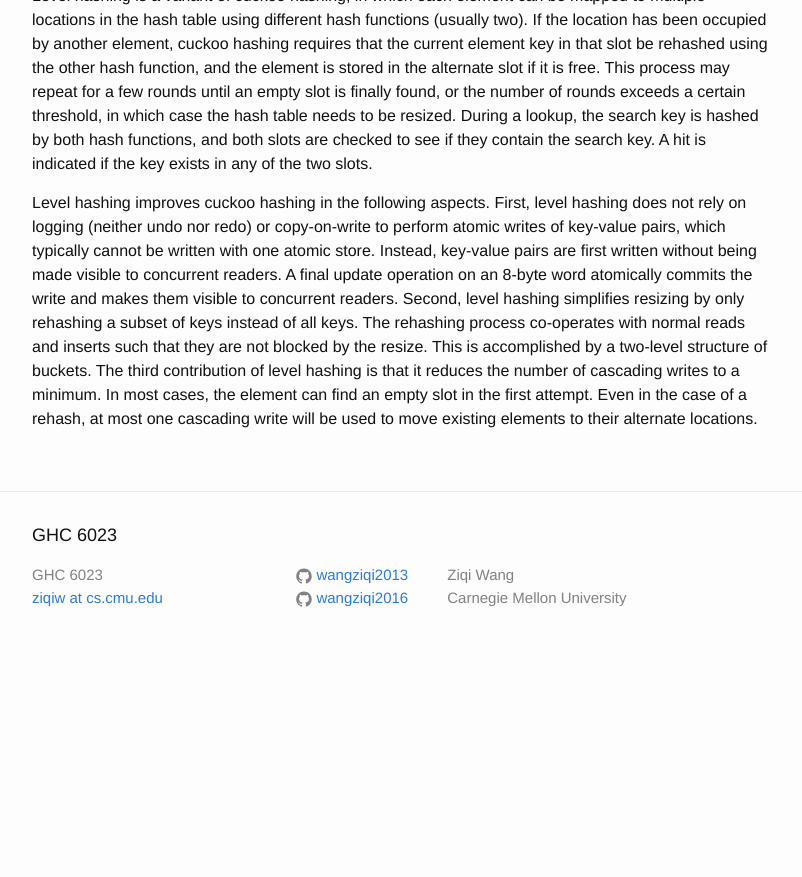
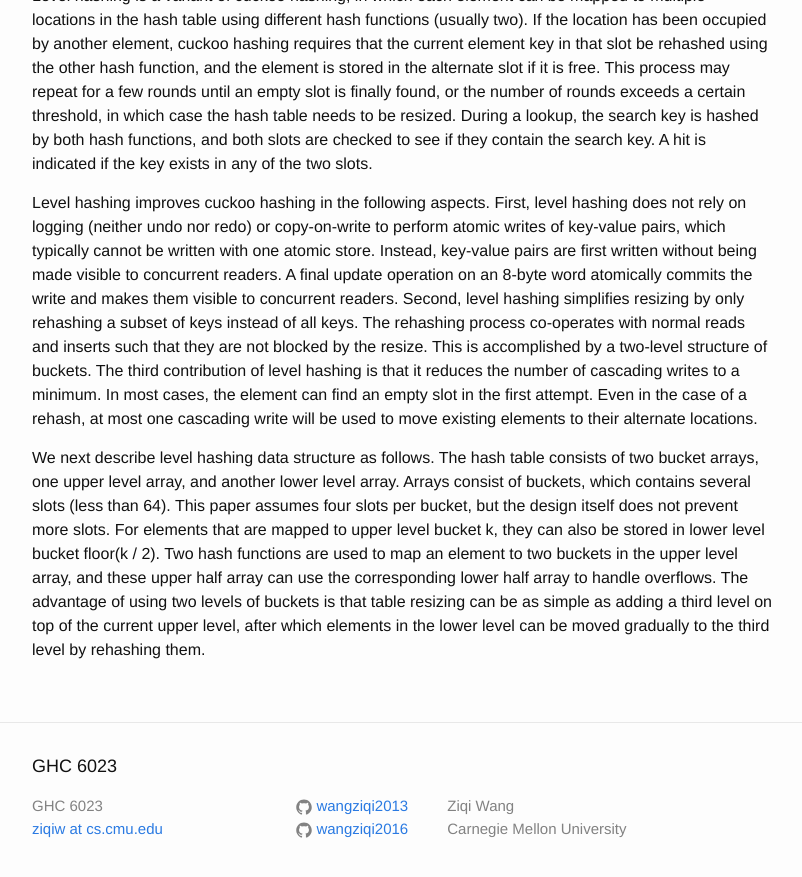
Before and after one commit to wangziqi2013/wangziqi2013.github.io, a Jekyll site: the page built from _posts/2019-12-03-level-hashing.markdown, in a window 1280 px wide and 900 px high, scrolled down 925 px. Shown: the top 877 px of the window, without its empty margins (238-1040 px from the left). Built offline with Jekyll 4.4.1, drawn with Linux system fonts in a browser that asks for light colours; before the commit the page ends 1594 px from its top, so only the background shows below that.

Commit message:
Adding data structure

```diff
--- a/_posts/2019-12-03-level-hashing.markdown
+++ b/_posts/2019-12-03-level-hashing.markdown
@@ -43,3 +43,12 @@ inserts such that they are not blocked by the resize. This is accomplished by a
 contribution of level hashing is that it reduces the number of cascading writes to a minimum. In most cases, the element
 can find an empty slot in the first attempt. Even in the case of a rehash, at most one cascading write will be used to move
 existing elements to their alternate locations.
+
+We next describe level hashing data structure as follows. The hash table consists of two bucket arrays, one upper level
+array, and another lower level array. Arrays consist of buckets, which contains several slots (less than 64). This paper
+assumes four slots per bucket, but the design itself does not prevent more slots. For elements that are mapped to upper
+level bucket k, they can also be stored in lower level bucket floor(k / 2). Two hash functions are used to map an element
+to two buckets in the upper level array, and these upper half array can use the corresponding lower half array to handle
+overflows. The advantage of using two levels of buckets is that table resizing can be as simple as adding a third level
+on top of the current upper level, after which elements in the lower level can be moved gradually to the third level by
+rehashing them.
```
